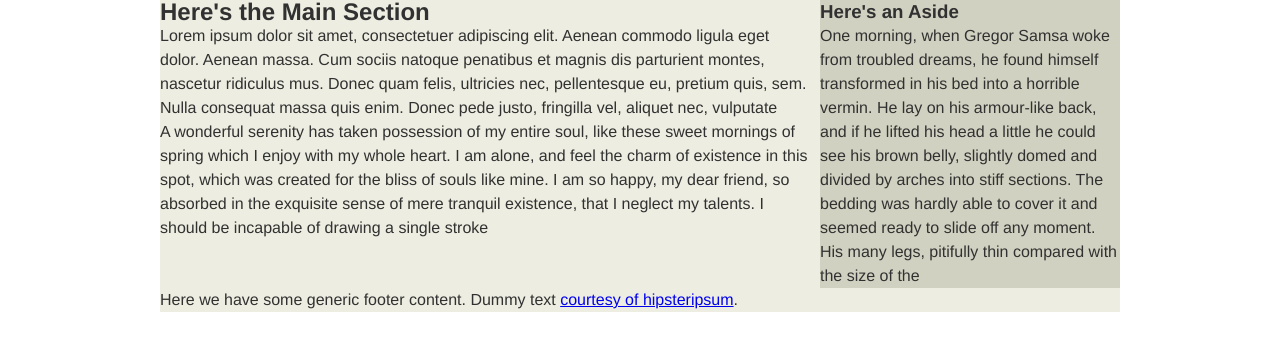
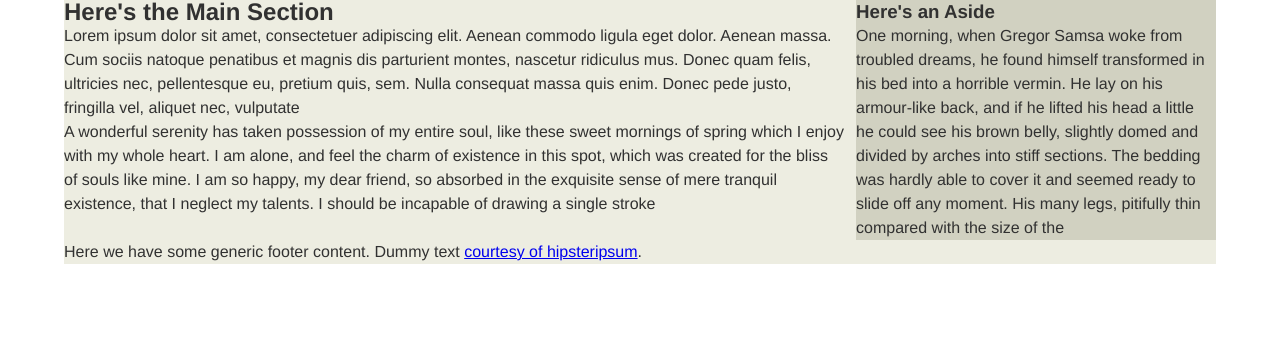
Before and after one commit to danielabar/rwd-tuts, a website: page app/index.html in a window 1280 px wide. Drawn offline with nearby package versions, Linux system fonts and the light colour scheme; files that its build step writes are made by us from their sources.

Commit message:
convert static layout to fluid layout

```diff
--- a/app/styles/main.css
+++ b/app/styles/main.css
@@ -11,18 +11,18 @@ body {
 
 .container {
   background: #edede1;
-  width: 960px;
+  width: 90%;
   margin: 0 auto;
 }
 
 section {
-  width: 650px;
+  width: 67.7083333333%;
   float: left;
 }
 
 aside {
   background: #d1d1c1;
-  width: 300px;
+  width: 31.25%;
   float: right;
 }
 
```
